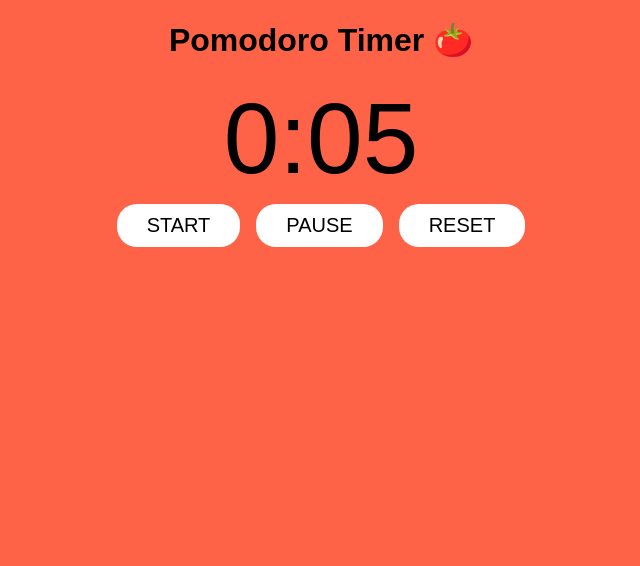
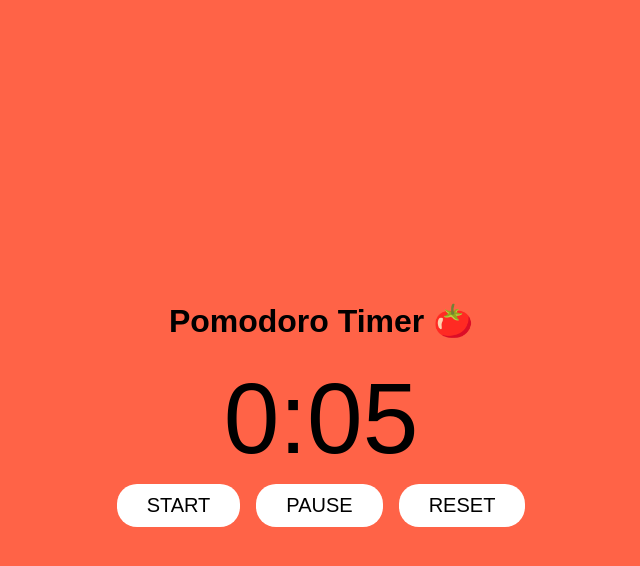
Before and after one commit to justinbansal/pomodoro, a React (Vite) app: page / in a window 1280 px wide. Shown: the top 566 px of the page, without its empty margins (319-959 px from the left). Built offline with nearby package versions, Linux system fonts and the light colour scheme.

Commit message:
Style root div for better layout

```diff
--- a/src/App.css
+++ b/src/App.css
@@ -1,5 +1,10 @@
 #root {
   text-align: center;
+  height: 100vh;
+  display: flex;
+  flex-direction: column;
+  justify-content: center;
+  align-items: center;
 }
 
 body {
```
